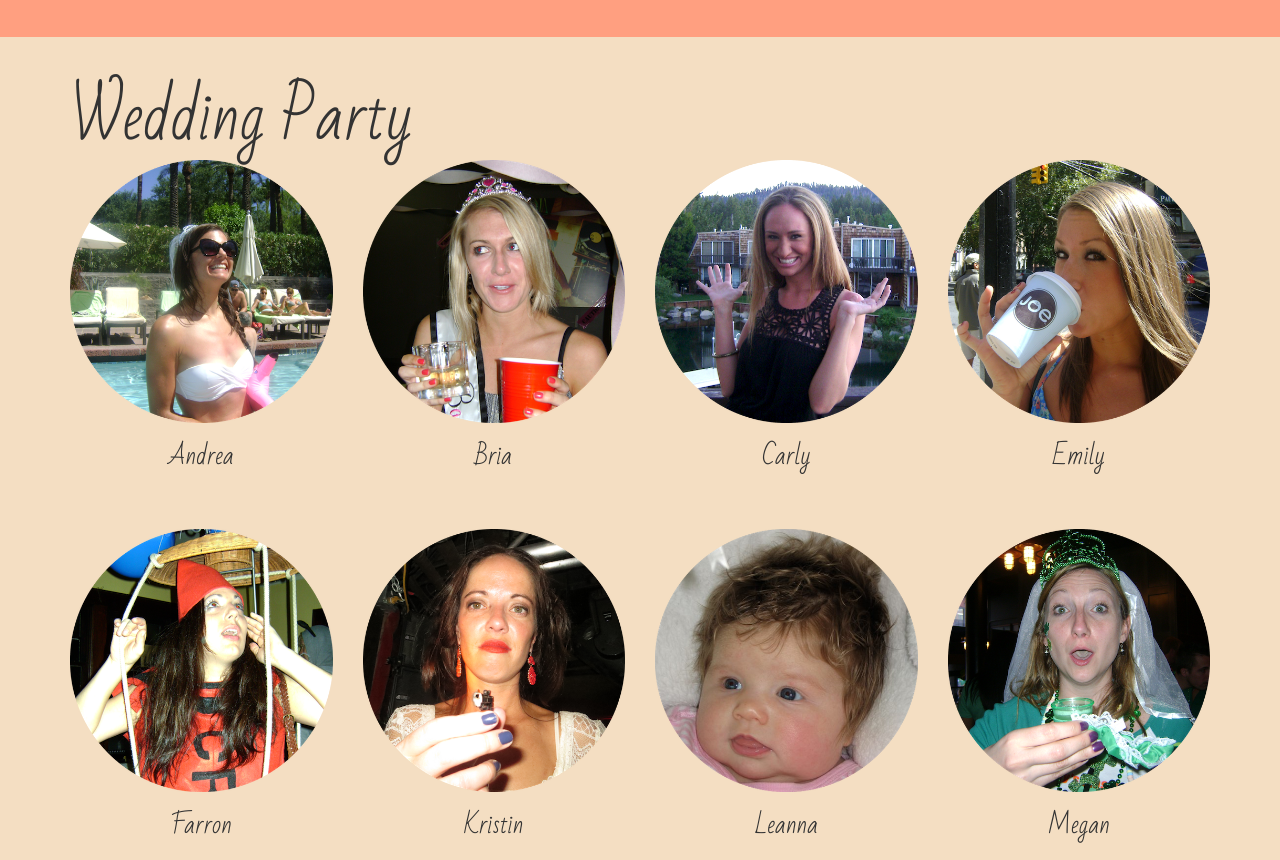
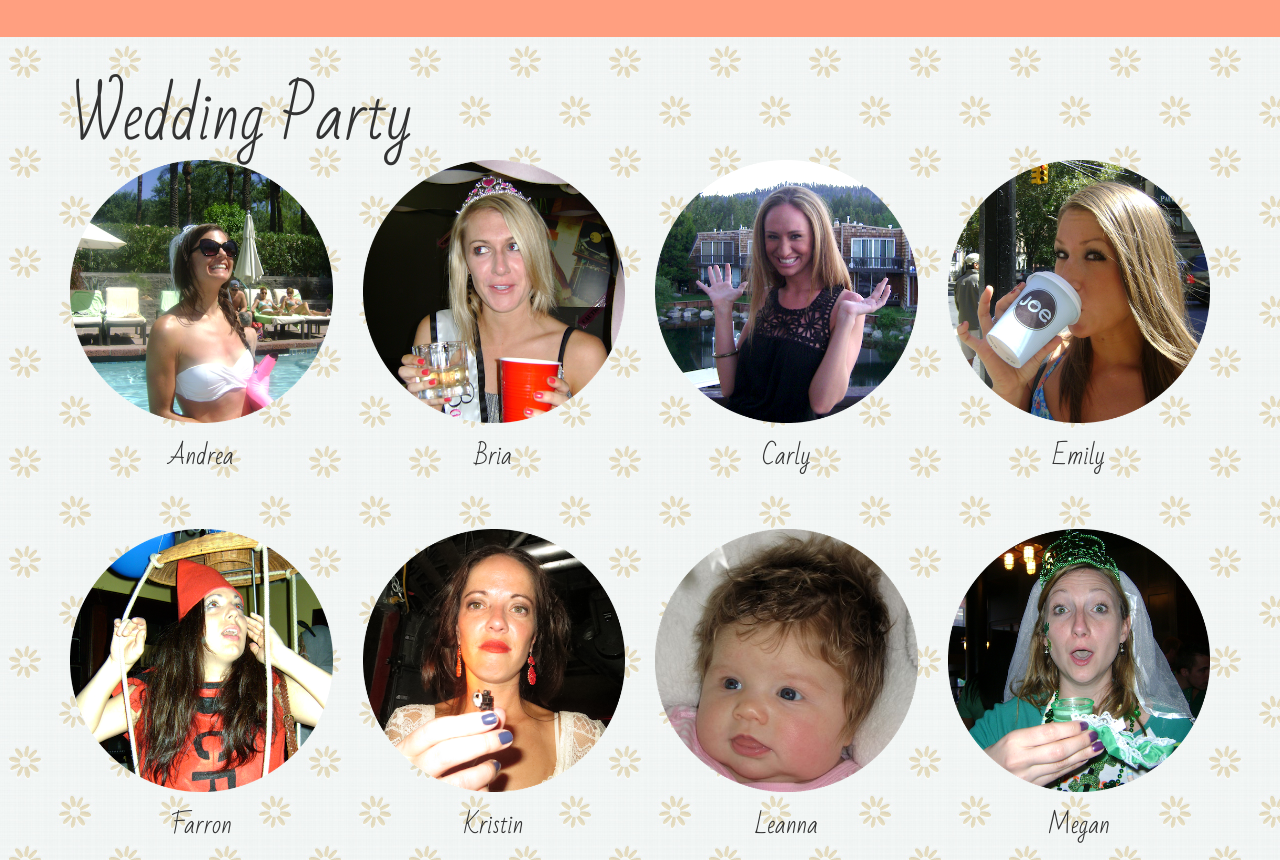
Before and after one commit to amcla381/jackiandandy, a plain HTML site: page index.html in a window 1280 px wide. Shown: the part 651-1511 px from the top of the page. Drawn offline with nearby package versions, Linux system fonts and the light colour scheme.

Commit message:
add background images

```diff
--- a/css/style.css
+++ b/css/style.css
@@ -17,7 +17,6 @@ h1{
   background-size: 100%;
   background-repeat: none;
   color: white;
-  back
 }
 
 @media (max-width: 1100px){
@@ -39,6 +38,8 @@ h1{
   padding-bottom: 30px;
   color: inherit;
   background-color: #F4DEC2;
+  background-image: url(../images/patterrific_patt_8delicateflowersstars01.jpg);
+  background-repeat: repeat;
 }
 
 .wp-container{
```
Also changed, not shown: images/flowerbackground.jpg (added), images/patterrific_patt_8delicateflowersstars01.jpg (added).
